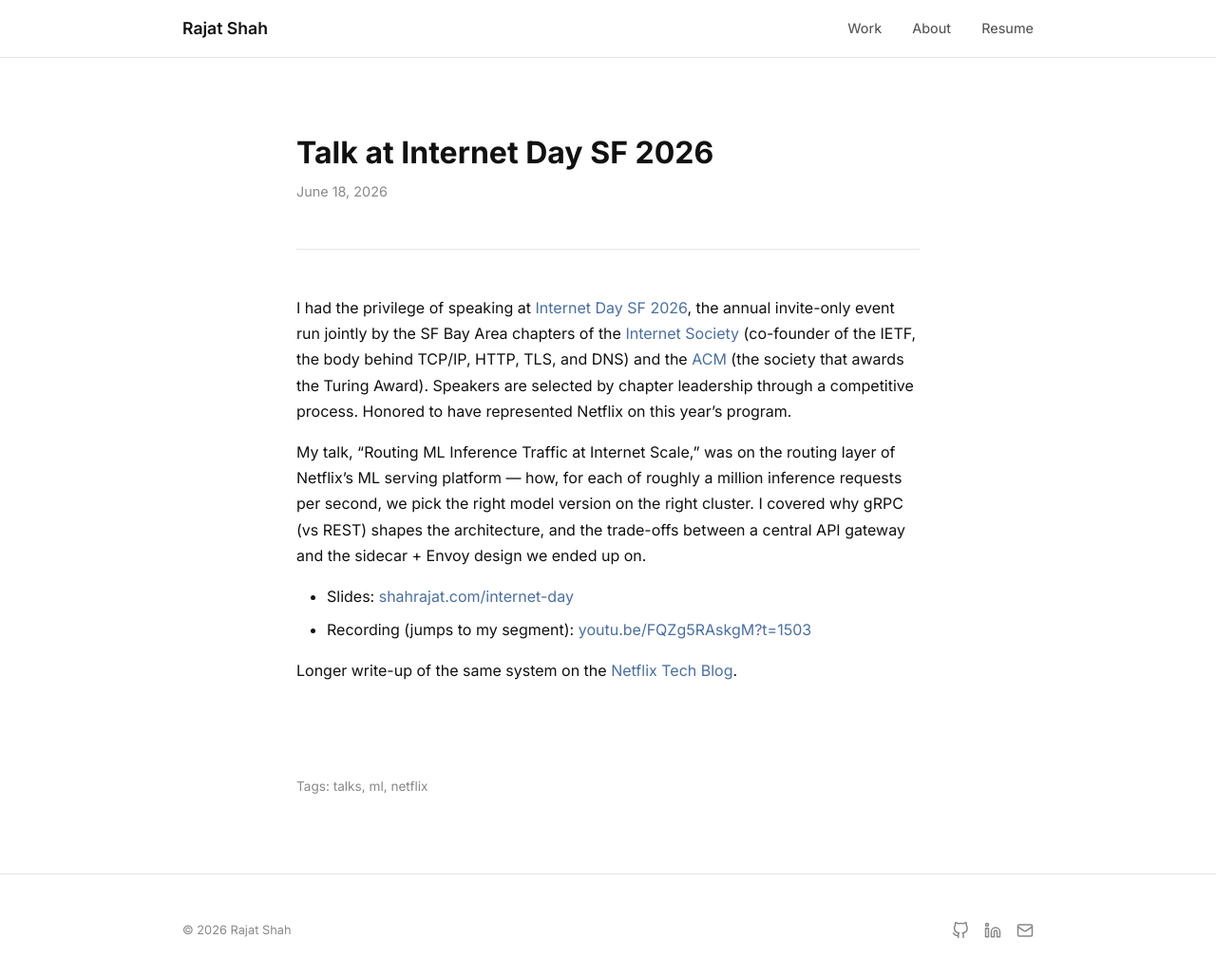
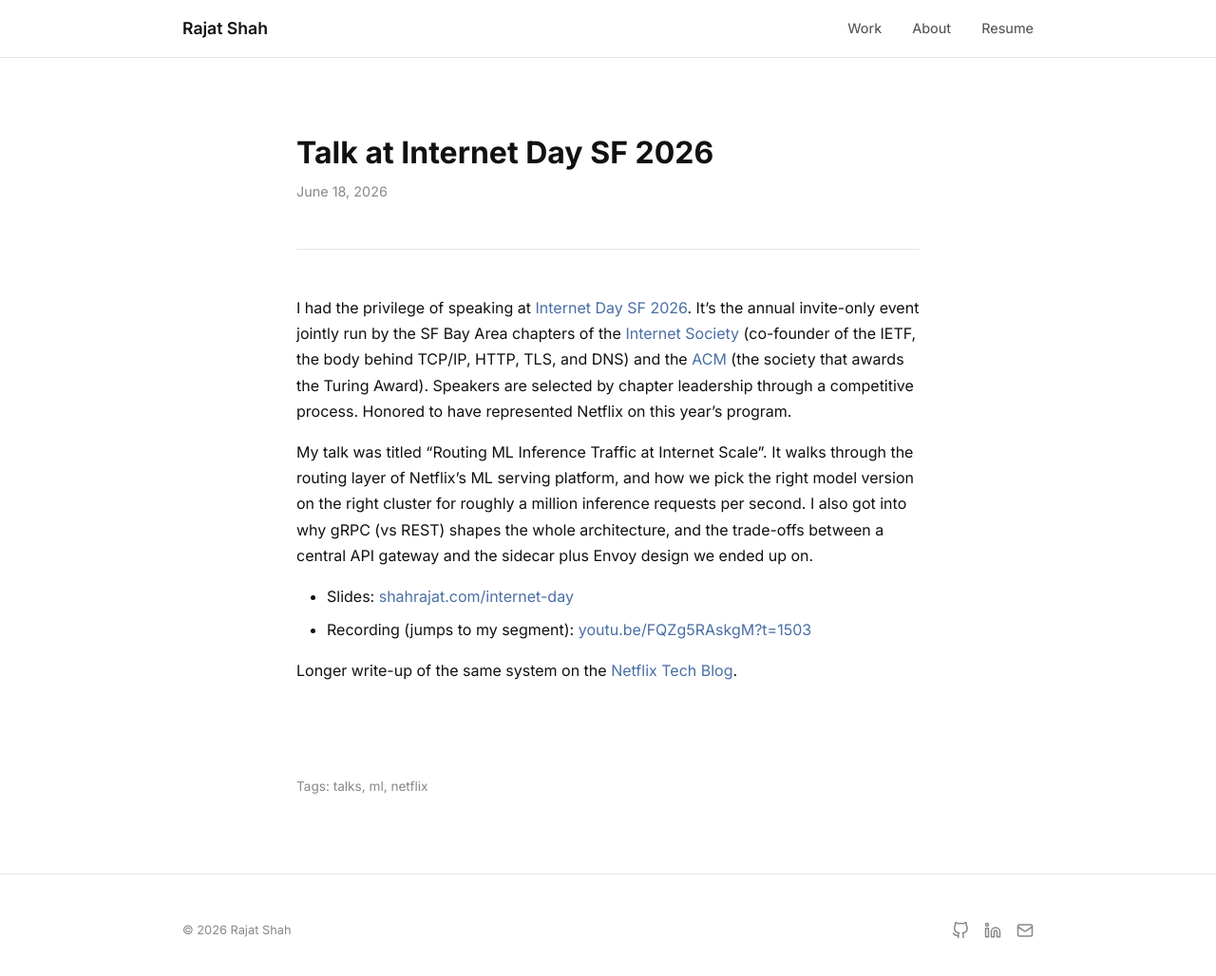
Before and after one commit to shahrajat/shahrajat.github.io, a Jekyll site: the page built from _posts/2026-06-18-internet-day-sf-2026-routing-ml-inference-traffic.md, in a window 1280 px wide and 1038 px high. Shown: the top 1028 px of the window at 95% size. Built offline with Jekyll 4.4.1, drawn with Linux system fonts in a browser that asks for light colours.

Commit message:
Drop em dashes from Internet Day SF post

```diff
--- a/_posts/2026-06-18-internet-day-sf-2026-routing-ml-inference-traffic.md
+++ b/_posts/2026-06-18-internet-day-sf-2026-routing-ml-inference-traffic.md
@@ -8,9 +8,9 @@
 published: true
 ---
 
-I had the privilege of speaking at [Internet Day SF 2026](https://internetdaysf.org/), the annual invite-only event run jointly by the SF Bay Area chapters of the [Internet Society](https://sfbayisoc.org) (co-founder of the IETF, the body behind TCP/IP, HTTP, TLS, and DNS) and the [ACM](https://sfbayacm.org) (the society that awards the Turing Award). Speakers are selected by chapter leadership through a competitive process. Honored to have represented Netflix on this year's program.
+I had the privilege of speaking at [Internet Day SF 2026](https://internetdaysf.org/). It's the annual invite-only event jointly run by the SF Bay Area chapters of the [Internet Society](https://sfbayisoc.org) (co-founder of the IETF, the body behind TCP/IP, HTTP, TLS, and DNS) and the [ACM](https://sfbayacm.org) (the society that awards the Turing Award). Speakers are selected by chapter leadership through a competitive process. Honored to have represented Netflix on this year's program.
 
-My talk, "Routing ML Inference Traffic at Internet Scale," was on the routing layer of Netflix's ML serving platform — how, for each of roughly a million inference requests per second, we pick the right model version on the right cluster. I covered why gRPC (vs REST) shapes the architecture, and the trade-offs between a central API gateway and the sidecar + Envoy design we ended up on.
+My talk was titled "Routing ML Inference Traffic at Internet Scale". It walks through the routing layer of Netflix's ML serving platform, and how we pick the right model version on the right cluster for roughly a million inference requests per second. I also got into why gRPC (vs REST) shapes the whole architecture, and the trade-offs between a central API gateway and the sidecar plus Envoy design we ended up on.
 
 - Slides: [shahrajat.com/internet-day](https://shahrajat.com/internet-day/#1)
 - Recording (jumps to my segment): [youtu.be/FQZg5RAskgM?t=1503](https://youtu.be/FQZg5RAskgM?t=1503)
```
